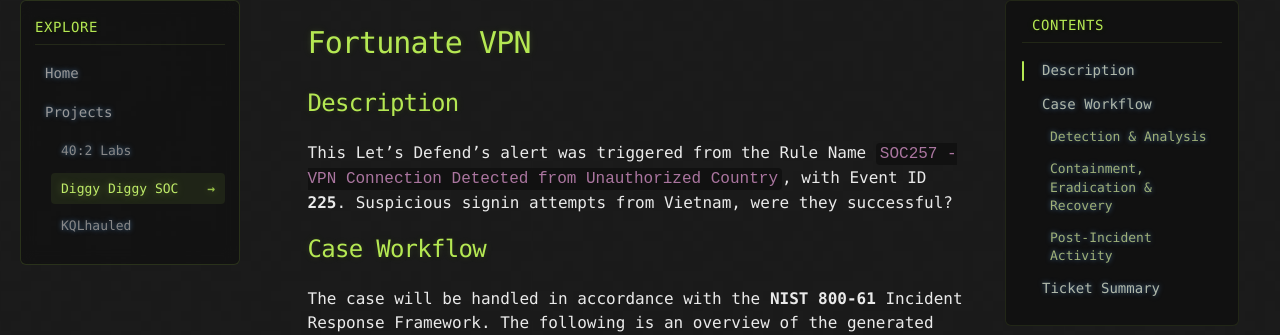
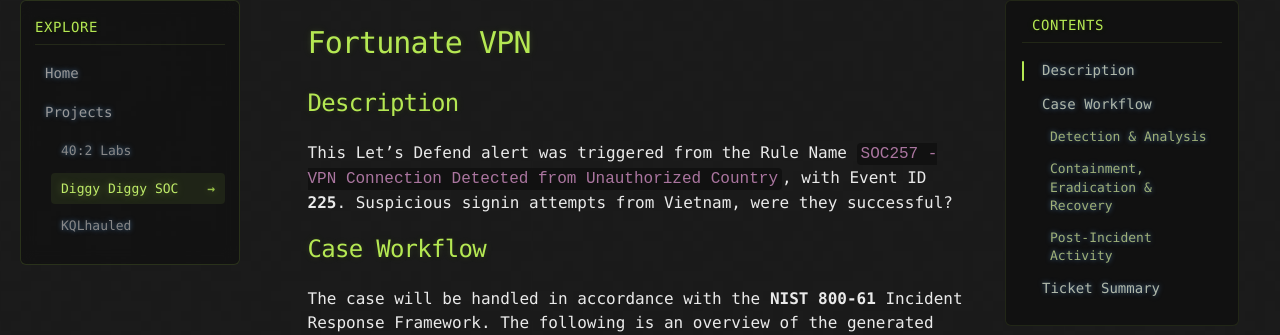
Before and after one commit to jisumov/jisumov.github.io, a Jekyll site: the page built from projects/diggy-diggy-soc/fortunate-vpn.md, in a window 1280 px wide and 900 px high. Shown: the part 160-495 px from the top of the window. Built offline with Jekyll 4.4.1, drawn with Linux system fonts in a browser that asks for light colours; nearby versions of some CDN libraries; our own code applies the rules of GitHub Pages for plain Markdown files.

```diff
--- a/projects/diggy-diggy-soc/fortunate-vpn.md
+++ b/projects/diggy-diggy-soc/fortunate-vpn.md
@@ -7,7 +7,7 @@ music_title: "Fortunate Son - Creedence Clearwater Revival"
 # Fortunate VPN
 
 ## Description
-This Let's Defend's alert was triggered from the Rule Name `SOC257 - VPN Connection Detected from Unauthorized Country`, with Event ID **225**. Suspicious signin attempts from Vietnam, were they successful?
+This Let's Defend alert was triggered from the Rule Name `SOC257 - VPN Connection Detected from Unauthorized Country`, with Event ID **225**. Suspicious signin attempts from Vietnam, were they successful?
 
 ## Case Workflow
 
```
Also changed, not shown: projects/diggy-diggy-soc/index.md (+1 -1 lines).
